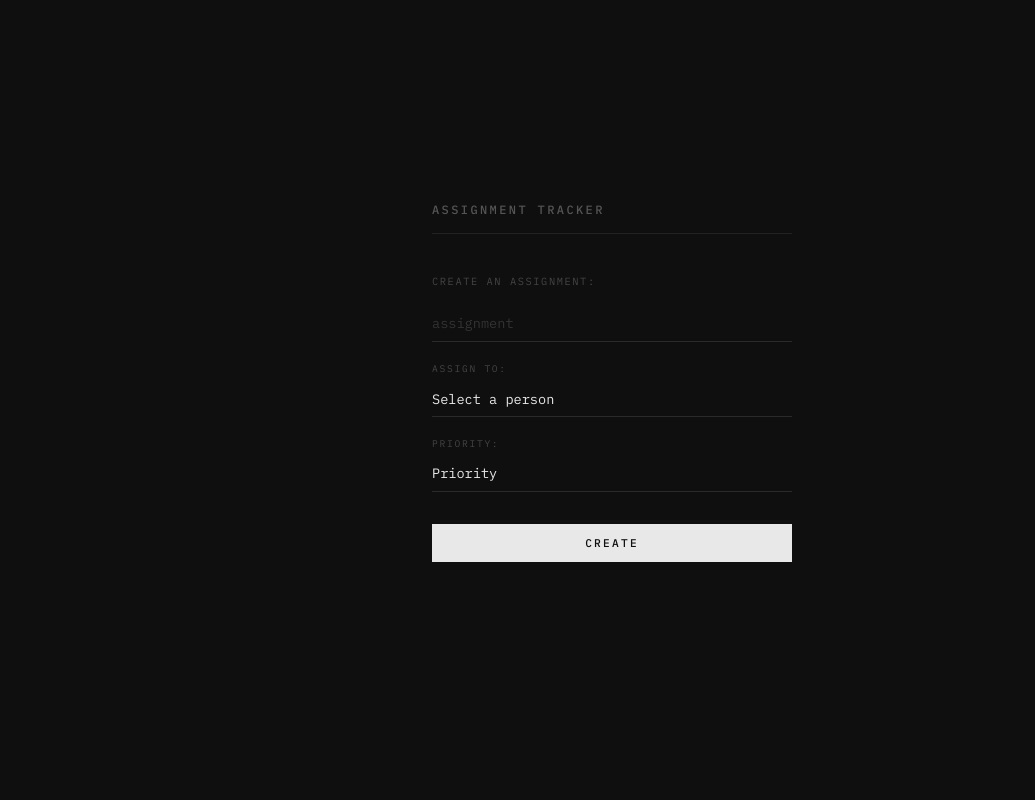
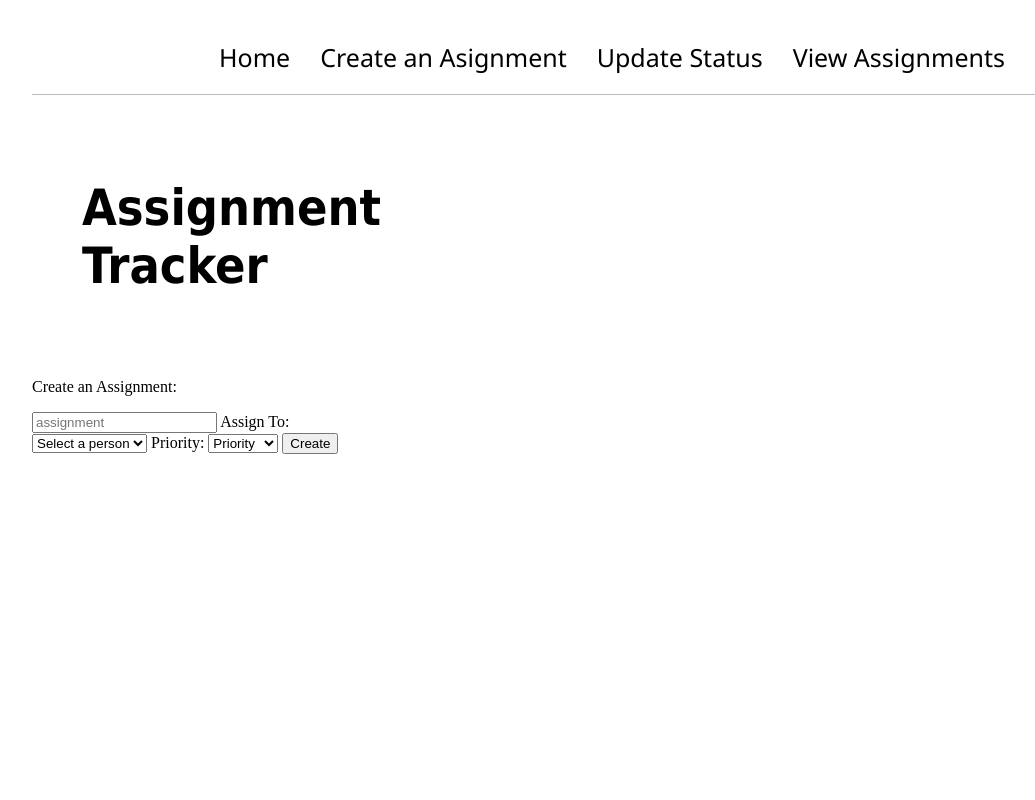
Before and after one commit to fourtysevencode/assignment-tracker, a FastAPI app: page /create-assignment in a window 1280 px wide. Shown: the whole page, without its empty margins (28-1063 px from the left). Run offline with FastAPI, Linux system fonts and the light colour scheme.

Commit message:
Add view assignments feature and update HTML templates for navigation
- Implemented a new endpoint to view assignments based on user input.
- Added a corresponding HTML template for viewing assignments.
- Updated existing templates to include navigation links for better user experience.

```diff
--- a/app.py
+++ b/app.py
@@ -18,6 +18,9 @@ class assignment_update(BaseModel):
     id: int
     update: str
 
+class name(BaseModel):
+    name: str
+
 @app.get("/", response_class=HTMLResponse) # HTML response, not json
 async def home(request: Request):
     return templates.TemplateResponse(request, "index.html")
@@ -30,6 +33,10 @@ async def home(request: Request):
 async def update_status_page(request: Request):
     return templates.TemplateResponse(request, "update_status.html")
 
+@app.get("/view-assignments", response_class=HTMLResponse) # HTML response, not json
+async def view_assignments(request: Request):
+    return templates.TemplateResponse(request, "view_assignments.html")
+
 @app.post("/new-assignment")
 async def create_assignment(assignment: new_assgnment):
     status = sheet.new_assignment(assignment.assignment, assignment.assign_to, assignment.priority)
@@ -40,3 +47,8 @@ async def update(update_status: assignment_update):
     status = True if update_status.update == "Yes" else False
     status = sheet.update_status(update_status.id, status)
     return  {"status": status}
+
+@app.post("/view_assignments")
+async def view(name: name):
+    assignments = sheet.find_assignments(name.name)
+    return {"assignments": assignments}
--- a/templates/create_assignment.html
+++ b/templates/create_assignment.html
@@ -5,109 +5,56 @@
     <meta name="viewport" content="width=device-width, initial-scale=1.0">
     <title>Assignment Tracker</title>
         <style>
-        @import url('https://fonts.googleapis.com/css2?family=IBM+Plex+Mono:wght@400;500&display=swap');
 
-        *, *::before, *::after {
-            box-sizing: border-box;
+            body {
                 margin: 0;
-            padding: 0;
+                padding: 0 60px;
             }
 
-        body {
-            background: #0f0f0f;
-            color: #e8e8e8;
-            font-family: 'IBM Plex Mono', monospace;
-            min-height: 100vh;
+            nav {
                 display: flex;
-            align-items: center;
+                unicode-bidi: isolate;
                 justify-content: center;
-            padding: 2rem;
+                border-bottom: 1px solid #bbbbbb;
+                padding: 20px 0;
+            }
+
+            nav a {
+                margin: 0 15px;
+                text-decoration: none;
+                font-weight:400;
+                color:#000000;
+                transition: all ease 0.2s;
+                padding-top:20px;
+                font-size: 25px;
+                font-family:'Segoe UI', Tahoma, Geneva, Verdana, sans-serif
+            }
+
+            nav a:hover {
+                color:#b4b4b4
             }
 
             h1 {
-            font-size: 0.75rem;
-            font-weight: 500;
-            letter-spacing: 0.2em;
-            text-transform: uppercase;
-            color: #555;
-            margin-bottom: 2.5rem;
-            padding-bottom: 1rem;
-            border-bottom: 1px solid #222;
+                font-family: Tahoma, 'Segoe UI', Geneva, Verdana, sans-serif;
+                font-size: 50px;
+                padding: 50px
             }
 
-        p:not(#result) {
-            font-size: 0.65rem;
-            letter-spacing: 0.15em;
-            text-transform: uppercase;
-            color: #444;
-            margin-bottom: 1rem;
+            h2 {
+                font-family: Tahoma, 'Segoe UI', Geneva, Verdana, sans-serif;
+                font-size: 40px;
+                padding: 50px
             }
 
-        .input-field {
-            display: block;
-            width: 100%;
-            background: transparent;
-            border: none;
-            border-bottom: 1px solid #2a2a2a;
-            color: #e8e8e8;
-            font-family: 'IBM Plex Mono', monospace;
-            font-size: 0.85rem;
-            padding: 0.6rem 0;
-            margin-bottom: 1.25rem;
-            outline: none;
-            appearance: none;
-            -webkit-appearance: none;
-            transition: border-color 0.15s;
-        }
-
-        .input-field:focus {
-            border-bottom-color: #e8e8e8;
-        }
-
-        .input-field::placeholder { color: #333; }
-
-        .input-field option {
-            background: #1a1a1a;
-            color: #e8e8e8;
-        }
-
-        label {
-            display: block;
-            font-size: 0.6rem;
-            letter-spacing: 0.18em;
-            text-transform: uppercase;
-            color: #444;
-            margin-bottom: 0.35rem;
-        }
-
-        button#create {
-            display: block;
-            width: 100%;
-            margin-top: 2rem;
-            padding: 0.75rem;
-            background: #e8e8e8;
-            color: #0f0f0f;
-            border: none;
-            font-family: 'IBM Plex Mono', monospace;
-            font-size: 0.7rem;
-            font-weight: 500;
-            letter-spacing: 0.2em;
-            text-transform: uppercase;
-            cursor: pointer;
-        }
-
-        button#create:hover { background: #fff; }
-
-        #result {
-            margin-top: 1.25rem;
-            font-size: 0.7rem;
-            color: #555;
-            letter-spacing: 0.05em;
-            min-height: 1rem;
-        }
         </style>
 </head>
 <body>
+    <nav>
+        <a href = "/">Home</a>
+        <a href="/create-assignment">Create an Asignment</a>
+        <a href="/update-status">Update Status</a>
+        <a href="/view-assignments">View Assignments</a>
+    </nav>
     <div style="width: 100%; max-width: 360px;">
         <h1>Assignment Tracker</h1>
 
```
Also changed, not shown: templates/index.html (+8 -0 lines), templates/update_status.html (+47 -0 lines), templates/view_assignments.html (added, +100 -0 lines), utils/spreadsheet.py (+8 -0 lines). Lines whose indentation alone changed are shown as unchanged.
